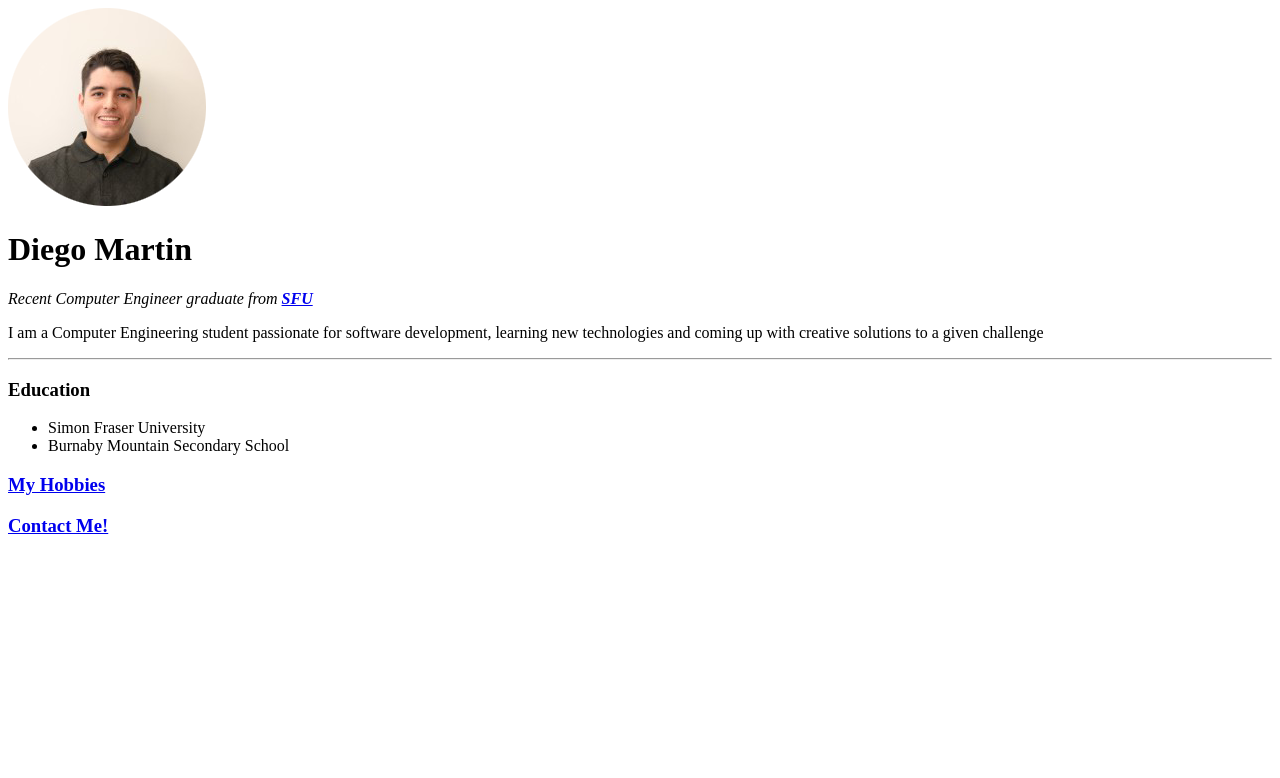
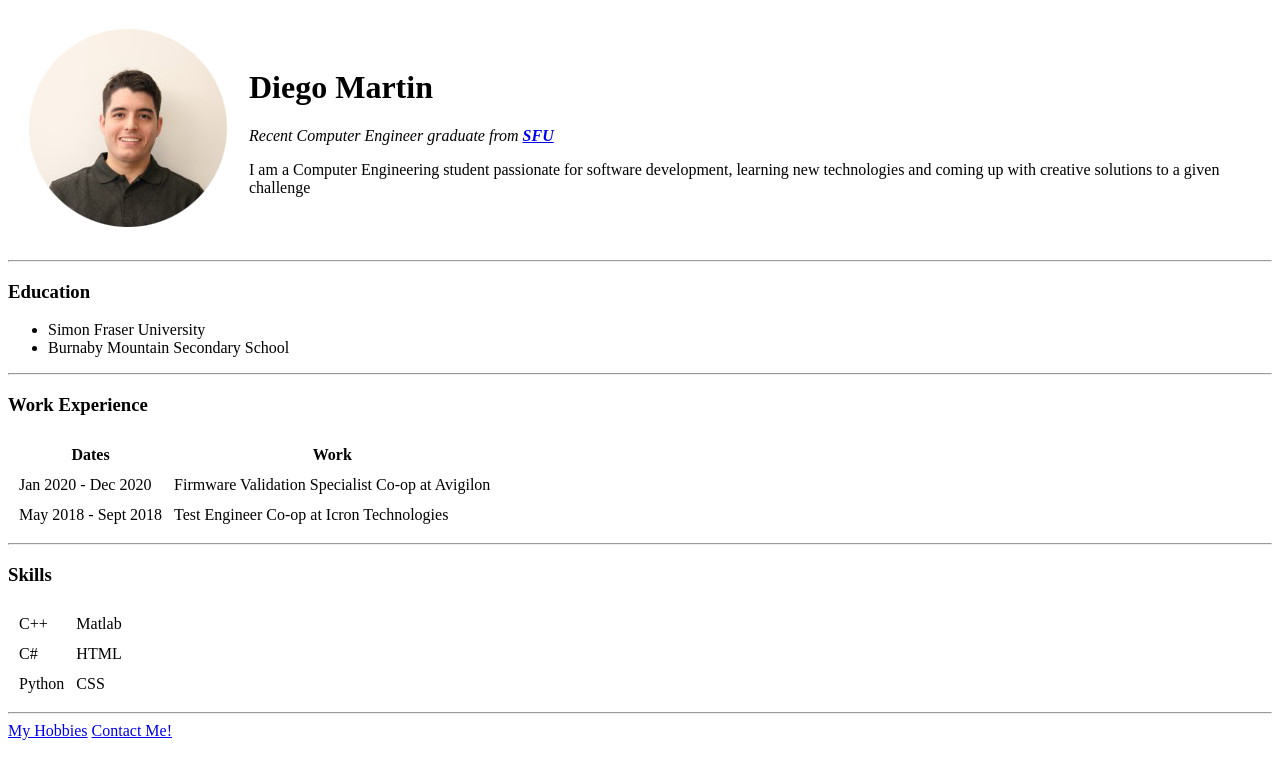
Before and after one commit to dmartinm95/Python-Bootcamp, a plain HTML site: page Web Development/HTML - Personal Site/index.html in a window 1280 px wide. Drawn offline with Linux system fonts and the light colour scheme.

Commit message:
Day 42: Used HTML tables and Forms

```diff
--- a/Web Development/HTML - Personal Site/index.html
+++ b/Web Development/HTML - Personal Site/index.html
@@ -9,17 +9,65 @@
     <title>Diego's Personal Site</title>
 </head>
 <body>
-    <img src="diego.png" alt="diego profile picture">
-    <h1>Diego Martin</h1>
-    <p><em>Recent Computer Engineer graduate from <strong><a href="https://www.sfu.ca/">SFU</a></strong></em></p>
-    <p>I am a Computer Engineering student passionate for software development, learning new technologies and coming up with creative solutions to a given challenge</p>
+
+    <table cellspacing="20">
+        <tr>
+            <td>
+                <img src="diego.png" alt="diego profile picture">
+            </td>
+            <td>
+                <h1>Diego Martin</h1>
+                <p><em>Recent Computer Engineer graduate from <strong><a href="https://www.sfu.ca/">SFU</a></strong></em></p>
+                <p>I am a Computer Engineering student passionate for software development, learning new technologies and coming up with creative solutions to a given challenge</p>
+            </td>
+        </tr>
+    </table>
     <hr>
     <h3>Education</h3>
     <ul>
         <li>Simon Fraser University</li>
         <li>Burnaby Mountain Secondary School</li>
     </ul>
-    <h3><a href="hobbies.html">My Hobbies</a></h3>
-    <h3><a href="contact-me.html">Contact Me!</a></h3>
+    <hr>
+    <h3>Work Experience</h3>
+    <table cellspacing="10">
+        <thead>
+            <tr>
+                <th>Dates</th>
+                <th>Work</th>
+            </tr>
+        </thead>
+        <tbody>
+            <tr>
+                <td>Jan 2020 - Dec 2020</td>
+                <td>Firmware Validation Specialist Co-op at Avigilon</td>
+            </tr>
+            <tr>
+                <td>May 2018 - Sept 2018</td>
+                <td>Test Engineer Co-op at Icron Technologies</td>
+            </tr>
+        </tbody>
+    </table>
+    <hr>
+    <h3>Skills</h3>
+    <table cellspacing="10">
+
+        <tr>
+            <td>C++</td>
+            <td>Matlab</td>
+        </tr>
+        <tr>
+            <td>C#</td>
+            <td>HTML</td>
+        </tr>
+        <tr>
+            <td>Python</td>
+            <td>CSS</td>
+        </tr>
+    </table>
+
+    <hr>
+    <a href="hobbies.html">My Hobbies</a>
+    <a href="contact-me.html">Contact Me!</a>
 </body>
 </html>
```
Also changed, not shown: Web Development/HTML - Personal Site/contact-me.html (+13 -0 lines).
